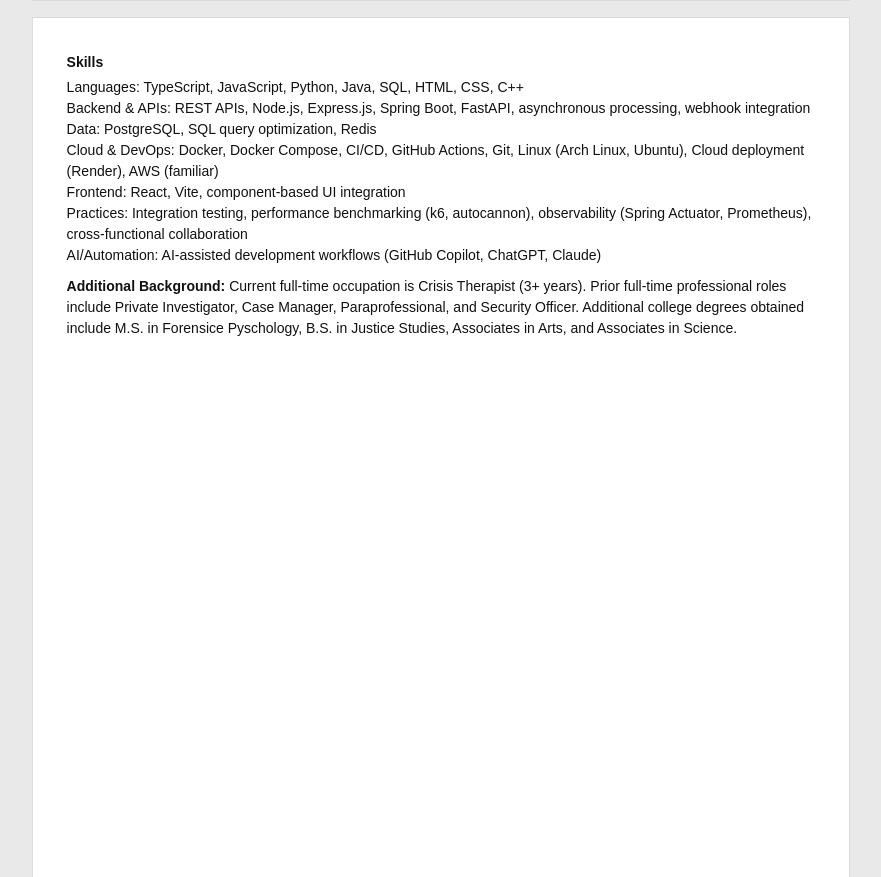
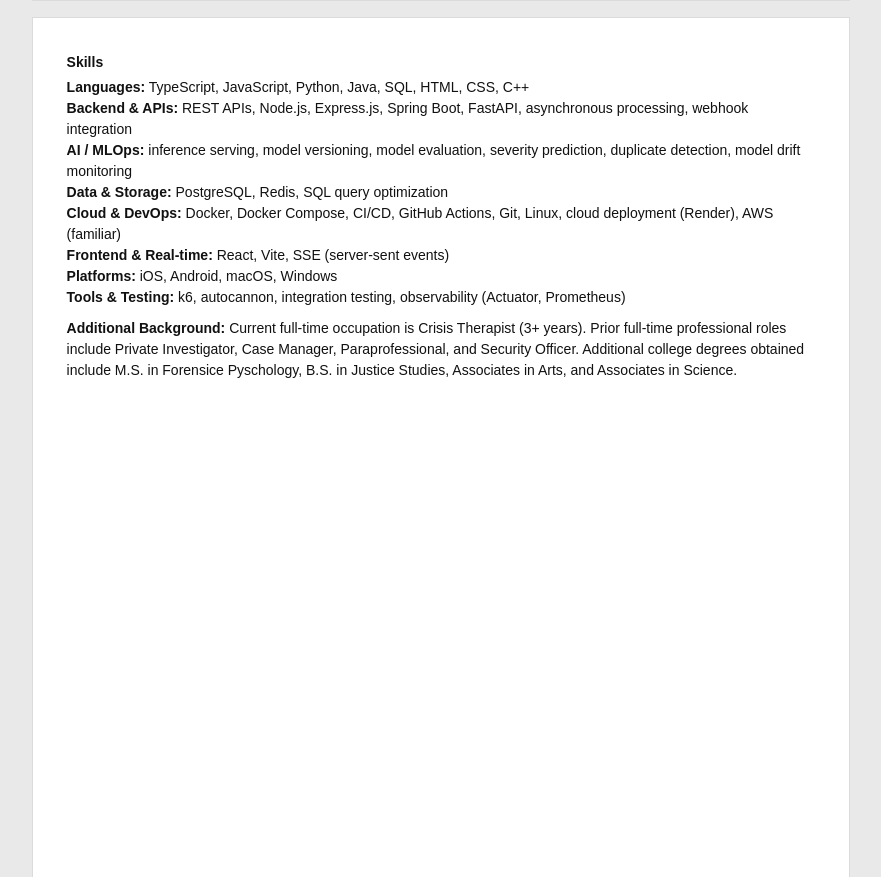
Before and after one commit to Professional-JFR/Resume, a plain HTML site: page resume-general.html in a window 1280 px wide. Shown: the part 1116-1993 px from the top of the page, without its empty margins (199-1080 px from the left). Drawn offline with Linux system fonts and the light colour scheme.

Commit message:
Update skills section with new categories and details

```diff
--- a/resume-general.html
+++ b/resume-general.html
@@ -218,13 +218,14 @@
     <section>
       <h2 class="section-title">Skills</h2>
       <ul class="skills-list">
-        <li>Languages: TypeScript, JavaScript, Python, Java, SQL, HTML, CSS, C++</li>
-        <li>Backend & APIs: REST APIs, Node.js, Express.js, Spring Boot, FastAPI, asynchronous processing, webhook integration</li>
-        <li>Data: PostgreSQL, SQL query optimization, Redis</li>
-        <li>Cloud & DevOps: Docker, Docker Compose, CI/CD, GitHub Actions, Git, Linux (Arch Linux, Ubuntu), Cloud deployment (Render), AWS (familiar)</li>
-        <li>Frontend: React, Vite, component-based UI integration</li>
-        <li>Practices: Integration testing, performance benchmarking (k6, autocannon), observability (Spring Actuator, Prometheus), cross-functional collaboration</li>
-        <li>AI/Automation: AI-assisted development workflows (GitHub Copilot, ChatGPT, Claude)</li>
+        <li><strong>Languages:</strong> TypeScript, JavaScript, Python, Java, SQL, HTML, CSS, C++</li>
+        <li><strong>Backend & APIs:</strong> REST APIs, Node.js, Express.js, Spring Boot, FastAPI, asynchronous processing, webhook integration</li>
+        <li><strong>AI / MLOps:</strong> inference serving, model versioning, model evaluation, severity prediction, duplicate detection, model drift monitoring</li>
+        <li><strong>Data & Storage:</strong> PostgreSQL, Redis, SQL query optimization</li>
+        <li><strong>Cloud & DevOps:</strong> Docker, Docker Compose, CI/CD, GitHub Actions, Git, Linux, cloud deployment (Render), AWS (familiar)</li>
+        <li><strong>Frontend & Real-time:</strong> React, Vite, SSE (server-sent events)</li>
+        <li><strong>Platforms:</strong> iOS, Android, macOS, Windows</li>
+        <li><strong>Tools & Testing:</strong> k6, autocannon, integration testing, observability (Actuator, Prometheus)</li>
       </ul>
     </section>
 
```
